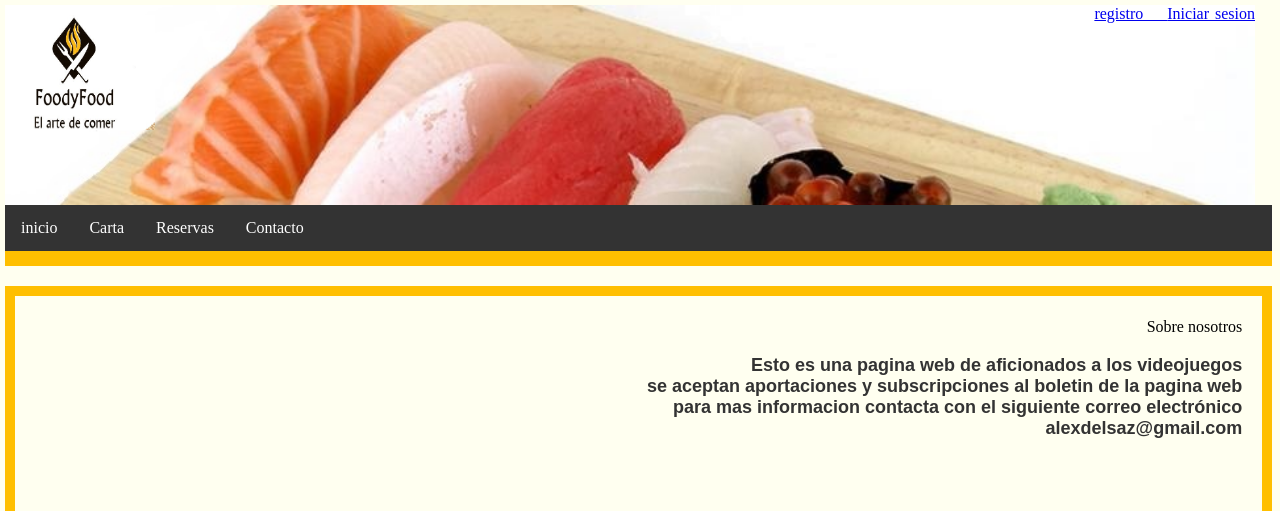
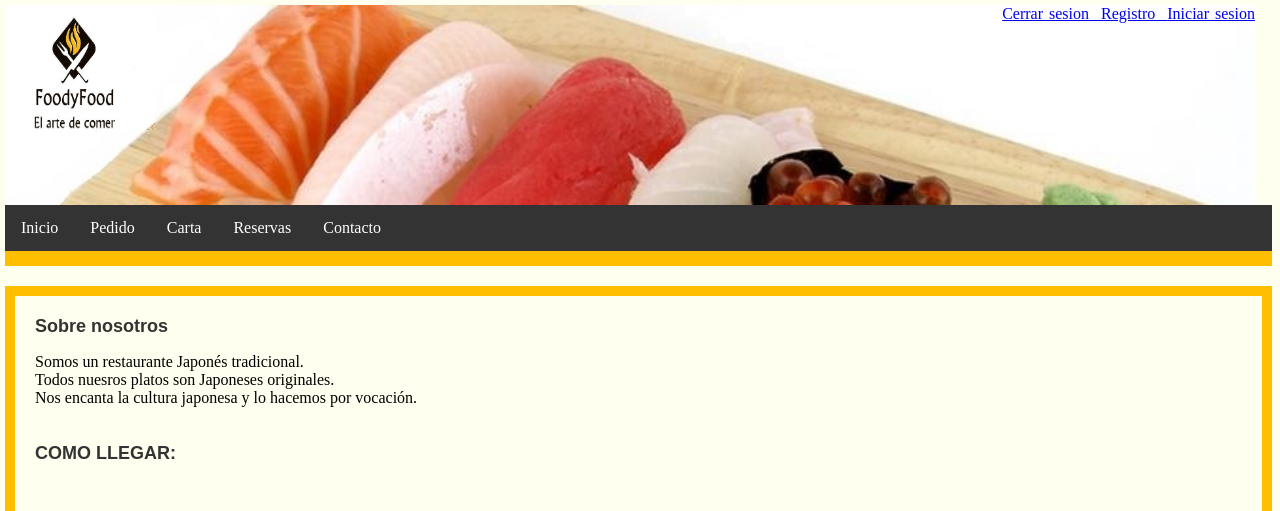
Before and after one commit to palosa/proyecto_Integrado, a PHP site: page /contacto.html in a window 1280 px wide. Shown: the top 511 px of the page. Run offline with PHP 8.4, Linux system fonts and the light colour scheme.

Commit message:
css acabado falta retoques

```diff
--- a/contacto.html
+++ b/contacto.html
@@ -9,31 +9,37 @@
 </a><img class="imagenlogo"src="images/logo.PNG" alt="">
 
 <a href="login.php">Iniciar sesion</a>
-<a href="registro.php">registro&nbsp;&nbsp;&nbsp;&nbsp;</a>
+<a href="registro.php">Registro&nbsp;&nbsp;</a>
+<a href="logout.php">Cerrar sesion&nbsp;&nbsp;</a>
 
 </div>
 </header>
 <nav>
 <ul>
-  <li><a href="index.html">inicio</a></li>
-  <li><a href="index.html">Carta</a></li>
+  <li><a href="index.html">Inicio</a></li>
+  <li><a href="formularioPedidos.php">Pedido</a></li>
+  <li><a href="">Carta</a></li>
   <li><a href="news.asp">Reservas</a></li>
   <li><a href="contacto.html">Contacto</a></li>
 </ul>
 </nav>
 </form>
 <div class="nosotros">
-<stong class="niño">Sobre nosotros<strong><br>
 
-<p>Esto es una pagina web de aficionados a los videojuegos<br>
-se aceptan aportaciones y subscripciones al boletin de la pagina web<br>
-para mas informacion contacta con el siguiente correo electrónico<br>
-alexdelsaz@gmail.com<br><p>
+
+
+<strong>Sobre nosotros</strong><br>
+
+<p>Somos un restaurante Japonés tradicional.<br>
+Todos nuesros platos son Japoneses originales.<br>
+Nos encanta la cultura japonesa y lo hacemos por vocación.<br>
+<br><br>
+<strong>COMO LLEGAR:</strong><p>
 
 <br><div class="encuentranos">
-<br>  <strong>Como encontrarnos</strong>
 
-  <img class="donde" src="images/captura.PNG" alt="">
+
+<iframe src="https://www.google.com/maps/embed?pb=!1m18!1m12!1m3!1d3082.99964968449!2d-0.4154526848698376!3d39.401513979496!2m3!1f0!2f0!3f0!3m2!1i1024!2i768!4f13.1!3m3!1m2!1s0xd604e82a8672a35%3A0xed578f5f80fed685!2sFlorida+Universitaria!5e0!3m2!1ses!2ses!4v1495094353089" width="375px" height="250px" frameborder="0" style="border:0" allowfullscreen></iframe>
   <img class="foto-comida" src="images/barbaro.png" alt="">
 </div>
 </div>
--- a/css/css.css
+++ b/css/css.css
@@ -51,8 +51,8 @@ li a:hover {
     background-color: #FFBF00;
 }
 footer{
-  margin:5px;
-  width: 99%;
+
+  width: 100%;
   bottom: 0;
   position: relative;
   background-color: #333;
@@ -109,16 +109,17 @@ div.centrar table{
   margin-bottom: 20px;
   border:10px solid #FFBF00;
 
-  text-align: right;
-  opacity: 1;
+  text-align: left;
+
 
 }
-.donde{
-  height: 250px;
-  width: 250px;
-}
+
 .foto-comida{
   height: 250px;
   width: 250px;
-  float: left;
+  float: right;
 }
+strong.nosotros{
+  color: orange;
+  font-family: fantasy;
+}
--- a/index.html
+++ b/index.html
@@ -11,13 +11,15 @@
   <img class="imagenlogo"src="images/logo.PNG" alt="">
 
   <a href="login.php">Iniciar sesion</a>
-  <a href="registro.php">Registro&nbsp;&nbsp;&nbsp;&nbsp;</a>
+  <a href="registro.php">Registro&nbsp;&nbsp;</a>
+  <a href="logout.php">Cerrar sesion&nbsp;&nbsp;</a>
   </div>
 </header>
 <nav>
   <ul>
     <li><a href="index.html">Inicio</a></li>
-    <li><a href="index.html">Carta</a></li>
+    <li><a href="formularioPedidos.php">Pedido</a></li>
+    <li><a href="">Carta</a></li>
     <li><a href="">Reservas</a></li>
     <li><a href="contacto.html">Contacto</a></li>
   </ul>
--- a/login.php
+++ b/login.php
@@ -12,6 +12,7 @@
 
       <a href="login.php">Iniciar sesion</a>
       <a href="registro.php">Registro&nbsp;&nbsp;&nbsp;&nbsp;</a>
+      <a href="logout.php">Cerrar sesion&nbsp;&nbsp;</a>
 
       </div>
     </header>
--- a/registro.php
+++ b/registro.php
@@ -13,6 +13,7 @@
 
       <a href="login.php">Iniciar sesion</a>
       <a href="registro.php">Registro&nbsp;&nbsp;&nbsp;&nbsp;</a>
+      <a href="logout.php">Cerrar sesion&nbsp;&nbsp;</a>
 
       </div>
     </header>
@@ -20,6 +21,7 @@
     <nav>
       <ul>
         <li><a href="Index.html">Inicio</a></li>
+        <li><a href="formularioPedidos.php">Pedido</a></li>
         <li><a href="">Carta</a></li>
         <li><a href="">Reservas</a></li>
         <li><a href="contacto.html">Contacto</a></li>
```
Also changed, not shown: images/barbaro.png.
